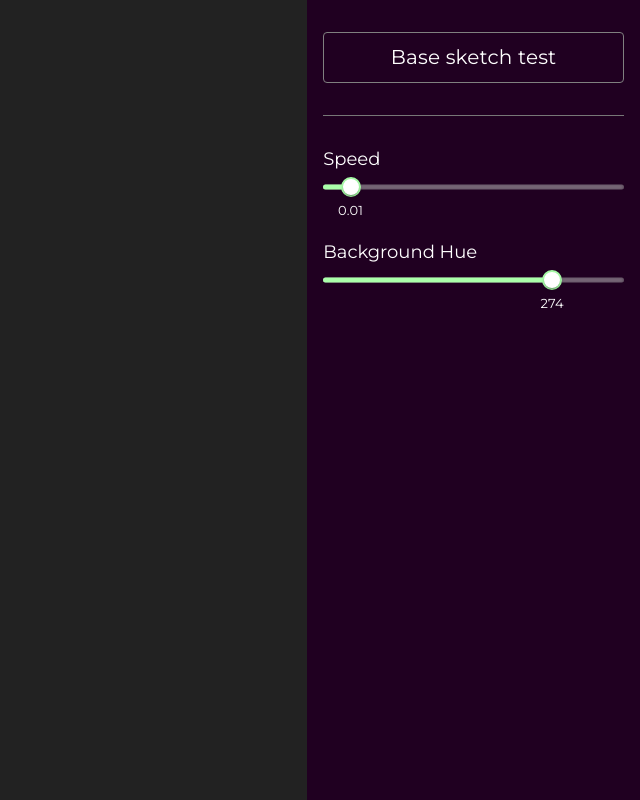
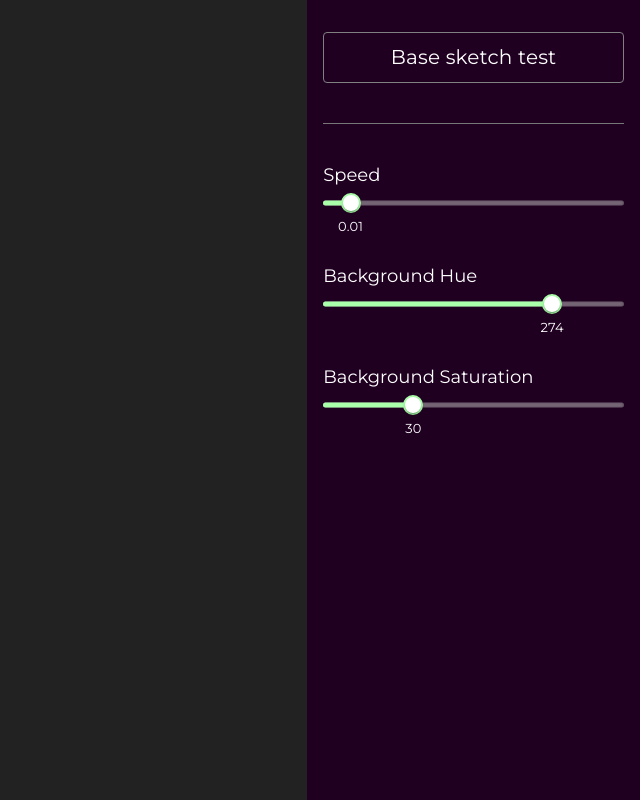
Before and after one commit to Yoctoboy/generative-generator, a React (Vite) app: page / in a window 1280 px wide. Shown: the whole page, without its empty margins (640-1280 px from the left). Built offline with nearby package versions, Linux system fonts and the light colour scheme.

Commit message:
parametrized diamond square

```diff
--- a/src/algorithms/base/BaseSketch.tsx
+++ b/src/algorithms/base/BaseSketch.tsx
@@ -1,7 +1,7 @@
 import { P5CanvasInstance, ReactP5Wrapper } from '@p5-wrapper/react'
 import { Parameter, ParameterValues } from '../Parameter'
 
-const parameters: Parameter[] = [
+const parameters = [
     {
         name: 'Speed',
         minValue: 0.001,
@@ -16,7 +16,14 @@ const parameters: Parameter[] = [
         initialValue: 274,
         step: 1,
     },
-]
+    {
+        name: 'Background Saturation',
+        minValue: 0,
+        maxValue: 100,
+        initialValue: 30,
+        step: 1,
+    },
+] as const satisfies Parameter[]
 
 const Sketch = ({
     paramValues,
@@ -30,7 +37,11 @@ const Sketch = ({
         }
 
         p5.draw = () => {
-            p5.background(paramValues['Background Hue'], 40, 100)
+            p5.background(
+                paramValues['Background Hue'],
+                paramValues['Background Saturation'],
+                100
+            )
             p5.normalMaterial()
             p5.push()
             p5.rotateZ(p5.frameCount * paramValues.Speed)
--- a/src/algorithms/diamond-square/setup.ts
+++ b/src/algorithms/diamond-square/setup.ts
@@ -5,14 +5,22 @@ const getRandomFloat = (min: number, max: number) => {
     return Math.random() * (max - min) + min
 }
 
-export const parameters: Parameter[] = []
+export const parameters = [
+    {
+        name: 'Background Hue',
+        minValue: 0,
+        maxValue: 360,
+        initialValue: 274,
+        step: 1,
+    },
+] as const satisfies Parameter[]
 
 export const setup = (
     p5: P5CanvasInstance,
     paramValues: ParameterValues<typeof parameters>
 ) => {
     return () => {
-        console.log(paramValues)
+        p5.colorMode('hsb')
         // global params
         const size = 513 // must be 2**n + 1
         const randomDivision = 1.3
@@ -93,7 +101,11 @@ export const setup = (
             for (let y = 0; y < size; y += 1) {
                 mat[x][y] =
                     ((mat[x][y] - minalt) / (maxalt - minalt)) * maxColor
-                col = p5.color(Math.floor(mat[x][y]), 0, Math.floor(mat[x][y])) // purple-ish color
+                col = p5.color(
+                    paramValues['Background Hue'],
+                    Math.floor(mat[x][y]),
+                    Math.floor(mat[x][y])
+                )
                 p5.set(x, y, col)
             }
         }
--- a/src/components/Sidebar/Sidebar.tsx
+++ b/src/components/Sidebar/Sidebar.tsx
@@ -12,7 +12,7 @@ export const Sidebar = ({ children }: { children: React.ReactNode }) => {
                 boxSizing: 'border-box',
                 display: 'flex',
                 flexDirection: 'column',
-                gap: '2rem',
+                gap: '2.5rem',
             }}
         >
             {children}
```
